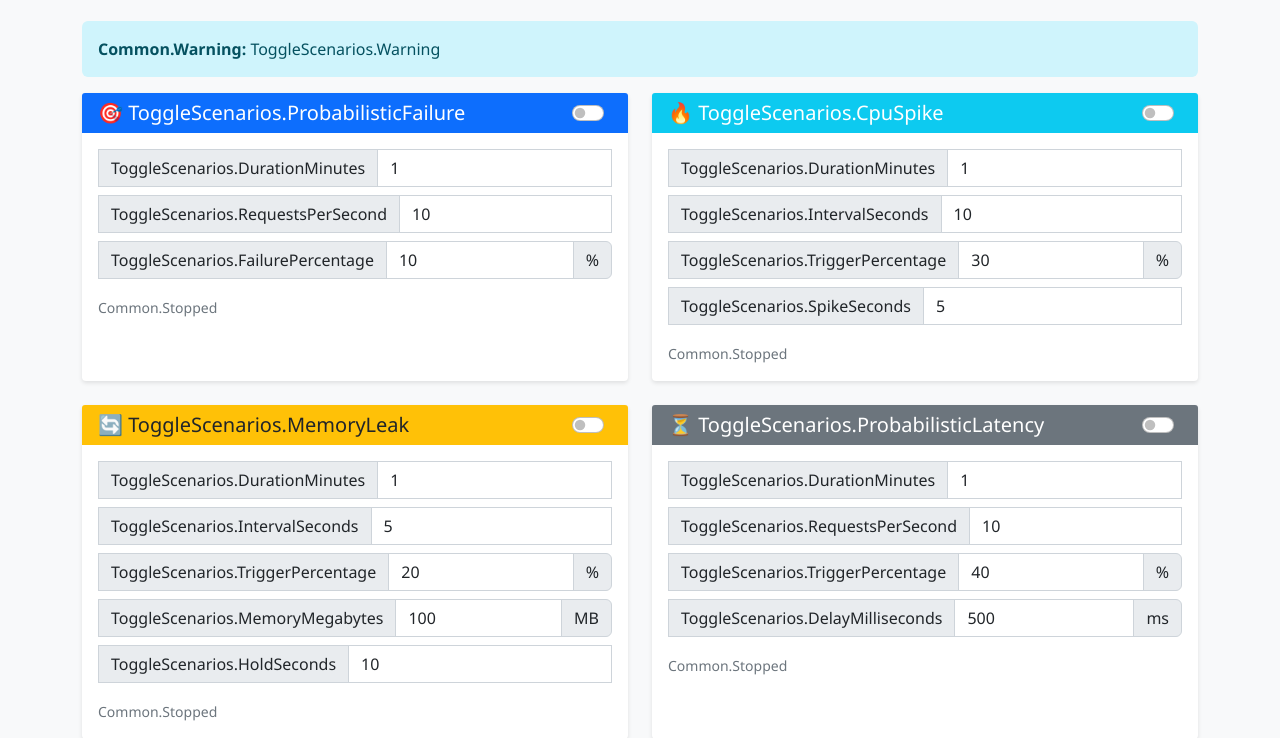
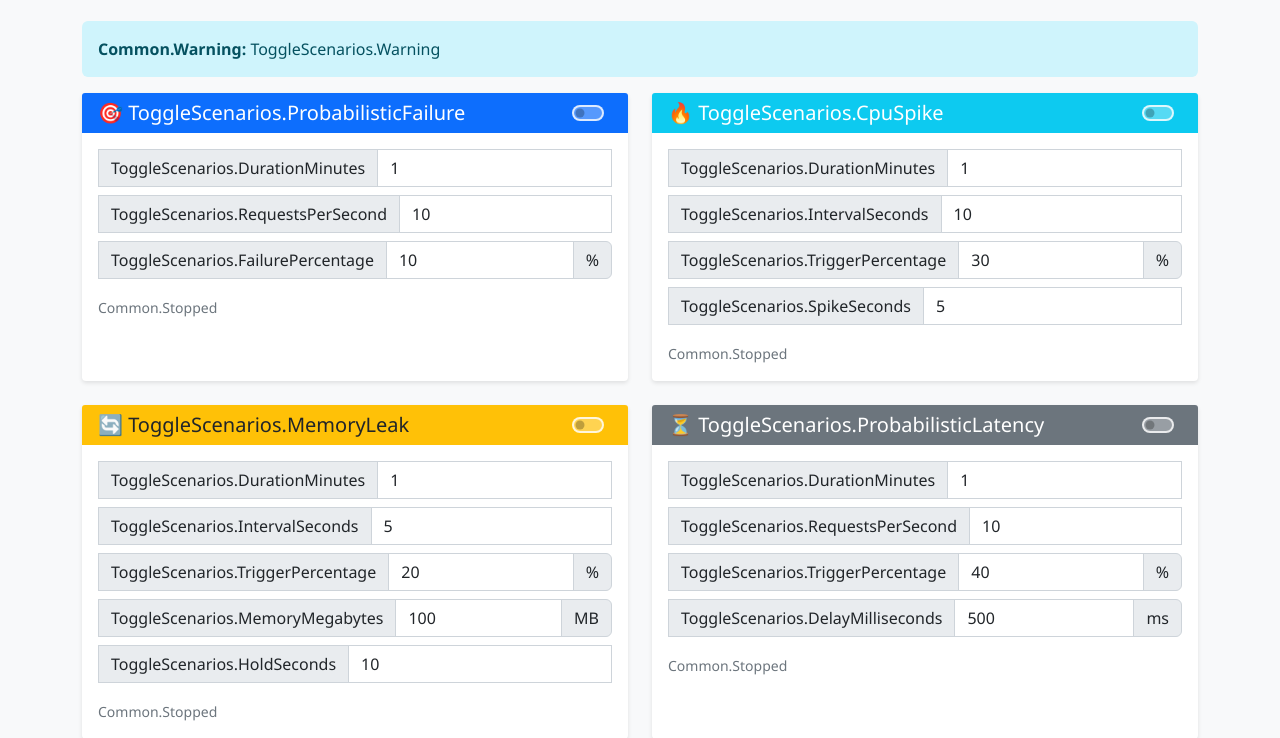
Before and after one commit to tokawa-ms/SREAgent_Tester, an ASP.NET Core app: template DiagnosticScenarios/Views/Home/ToggleScenarios.cshtml in a window 1280 px wide. Shown: the part 131-869 px from the top of the page. Run offline with ASP.NET Core 8, Linux system fonts and the light colour scheme; the template is opened without the code that fills it, so the values that code supplies are empty.

Commit message:
Fix toggle UI visibility on colored card headers
Co-authored-by: tokawa-ms <18474082+tokawa-ms@users.noreply.github.com>

```diff
--- a/DiagnosticScenarios/wwwroot/css/site.css
+++ b/DiagnosticScenarios/wwwroot/css/site.css
@@ -90,3 +90,14 @@ footer {
 .loading {
     animation: pulse 1.5s ease-in-out infinite;
 }
+
+/* トグルスイッチの視認性向上 */
+.card-header .form-check-input {
+    background-color: rgba(255, 255, 255, 0.3);
+    border: 2px solid rgba(255, 255, 255, 0.8);
+}
+
+.card-header .form-check-input:checked {
+    background-color: white;
+    border-color: white;
+}
```
